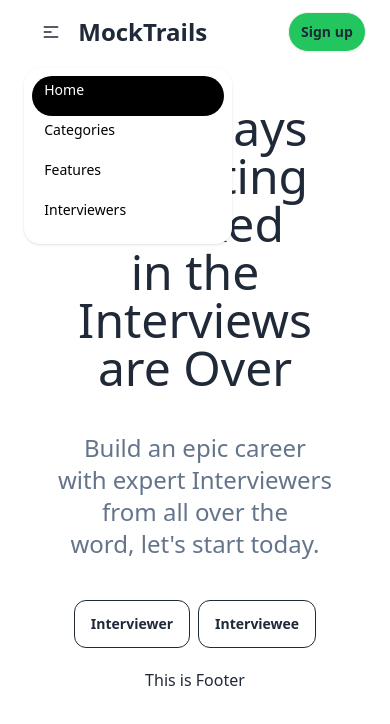
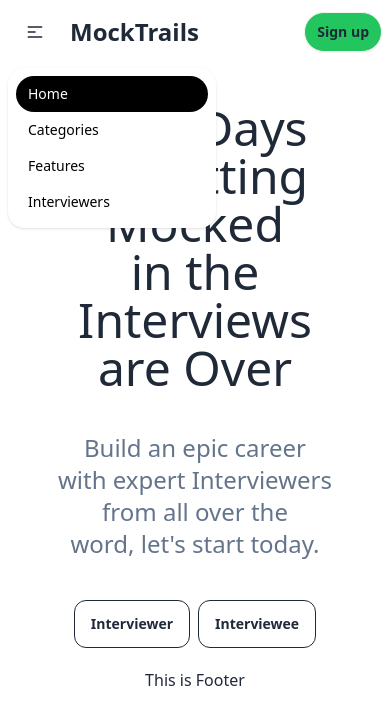
Before and after one commit to HiYasin/mocktrails-client, a React (Vite) app: page / in a window 390 px wide. Both pictures are taken after a click on the button 51 px from the left and 32 px from the top of the page. Shown: the top 724 px of the page. Built offline with nearby package versions, Linux system fonts and the light colour scheme.

Commit message:
adjust margin and padding in navbar and width for better spacing

```diff
--- a/src/components/Navbar.jsx
+++ b/src/components/Navbar.jsx
@@ -8,16 +8,16 @@ const Navbar = () => {
         background: isActive ? 'black' : 'none',
     })
     const navItems = <>
-    <li><NavLink to={'/'} style={navStyle} className={'rounded-full min-h-10'}>Home</NavLink></li>
-    <li><NavLink to={'/categories'} style={navStyle} className={'rounded-full min-h-10'}>Categories</NavLink></li>
-    <li><NavLink to={'/features'} style={navStyle} className={'rounded-full min-h-10'}>Features</NavLink></li>
-    <li><NavLink to={'/interviewers'} style={navStyle} className={'rounded-full min-h-10'}>Interviewers</NavLink></li>
+    <li><NavLink to={'/'} style={navStyle} className={'rounded-full lg:min-h-10 py-2'}>Home</NavLink></li>
+    <li><NavLink to={'/categories'} style={navStyle} className={'rounded-full lg:min-h-10 py-2'}>Categories</NavLink></li>
+    <li><NavLink to={'/features'} style={navStyle} className={'rounded-full lg:min-h-10 py-2'}>Features</NavLink></li>
+    <li><NavLink to={'/interviewers'} style={navStyle} className={'rounded-full lg:min-h-10 py-2'}>Interviewers</NavLink></li>
     </>
     return (
         <div className="navbar bg-base-100">
             <div className="navbar-start">
                 <div className="dropdown">
-                    <div tabIndex={0} role="button" className="btn btn-ghost lg:hidden">
+                    <div tabIndex={0} role="button" className="btn btn-md mr-2 btn-ghost lg:hidden">
                         <svg
                             xmlns="http://www.w3.org/2000/svg"
                             className="h-5 w-5"
--- a/src/layouts/HomeLayout.jsx
+++ b/src/layouts/HomeLayout.jsx
@@ -5,7 +5,7 @@ import Navbar from "../components/Navbar";
 const HomeLayout = () => {
     return (
         <>
-            <header className="w-11/12 max-w-screen-xl mx-auto">
+            <header className="w-full md:w-11/12 max-w-screen-xl mx-auto">
                 <Navbar></Navbar>
             </header>
             <main className="w-11/12 max-w-screen-xl mx-auto">
```
